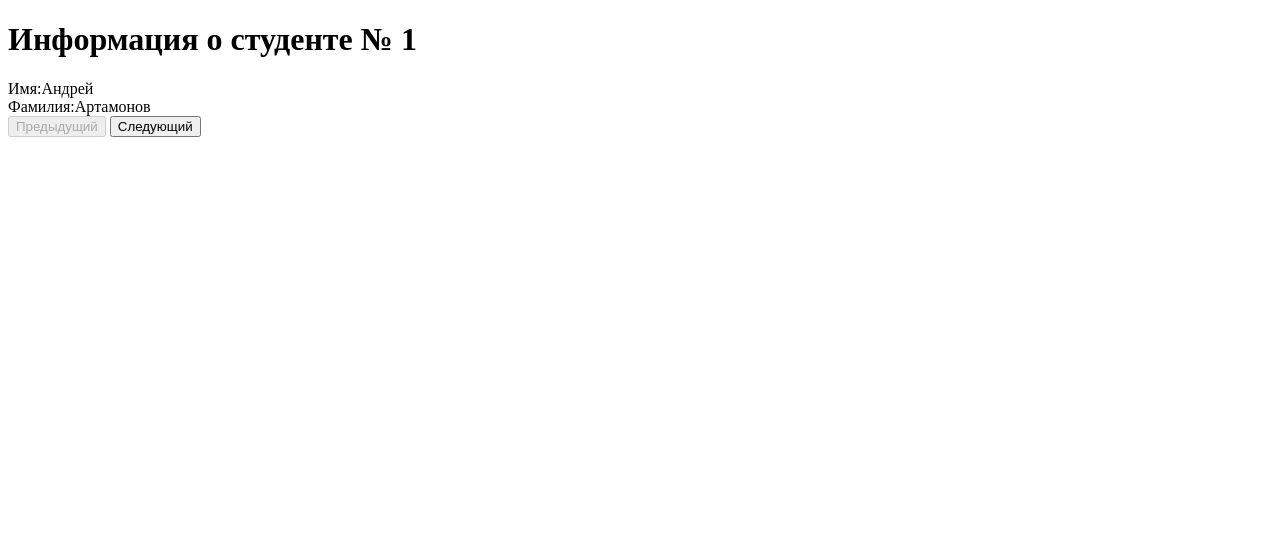
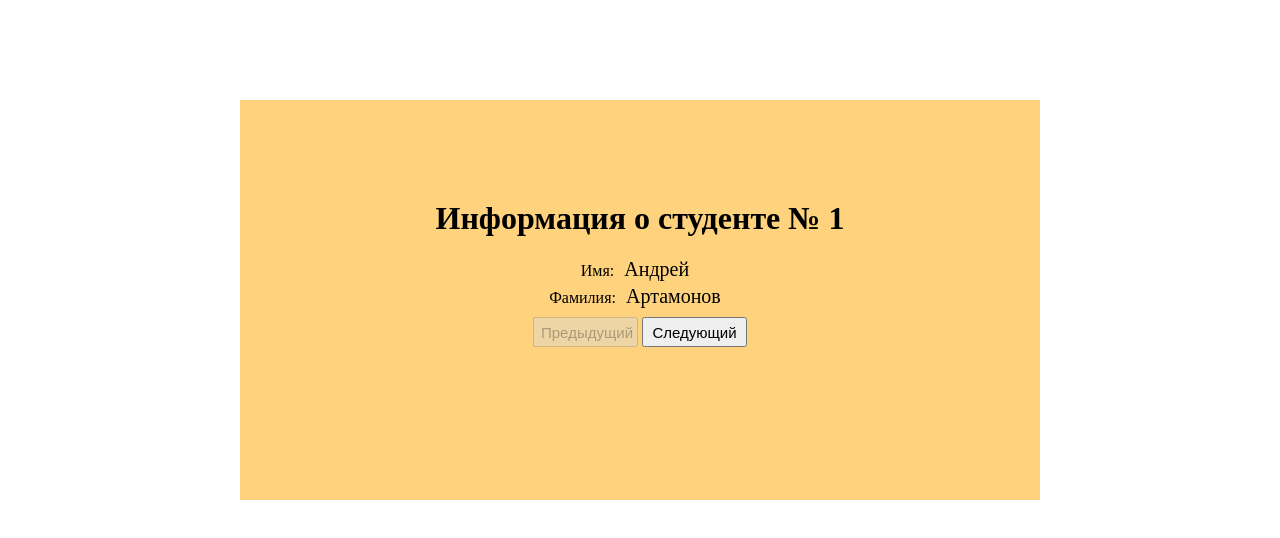
Before and after one commit to arina58/2, a plain HTML site: page index3.html in a window 1280 px wide. Drawn offline with Linux system fonts and the light colour scheme.

Commit message:
все работает

```diff
--- a/index.css
+++ b/index.css
@@ -1,3 +1,53 @@
-#kartinka{
-	height: 100px;
+body{
+	max-width: 800px;
+	margin: 0 auto;
+	margin-top: 200px;
+	text-align: center;
 }
+button:hover:enabled{
+	color: white;
+	background-color: orange;
+	border-color: rgb(209, 136, 0);
+}
+.title{
+	display: inline-flex;
+}
+
+button:active:enabled{
+	color: none;
+	background-color: none;
+	border-color: none;
+}
+#btn_next, #btn_prev{
+	width: 105px;
+	height: 30px;
+}
+.val{
+	font-size: 20px;
+	margin: 0px 10px;
+}
+
+button{
+	font-size: 15px;
+	margin-top: 5px;
+}
+.title{
+	margin-bottom: 5px;
+}
+#phon{
+	width: 800px;
+	height: 400px;
+	background-color: rgb(255, 210, 125);
+	position: absolute;
+	z-index: -1;
+	top: 100px;
+}
+#ramka{
+	position: absolute;
+	border-color: white;
+	width: 50px;
+	height: 320px;
+	background-color: rgba(240, 248, 255, 0);
+	top: 140px;
+	z-index: 0;
+}
--- a/index3.html
+++ b/index3.html
@@ -1,12 +1,15 @@
 <!DOCTYPE html>
 <html lang="en">
 <head>
+    <link rel="stylesheet" href="index.css">
     <meta charset="UTF-8">
     <meta name="viewport" content="width=device-width, initial-scale=1.0">
     <title>Подробная информация</title>
     <script src = "index.js"></script>
 </head>
 <body onload="load_student(0)">
+    <div id="ramka"></div>
+    <div id="phon"></div>
     <h1 id="zagolovok"></h1>
     <span class="title">Имя:</span><span id="name" class="val"></span><br>
     <span class="title">Фамилия:</span><span id="surname" class="val"></span><br>
```
Also changed, not shown: index.html (+1 -0 lines), index2.html (+1 -0 lines).
